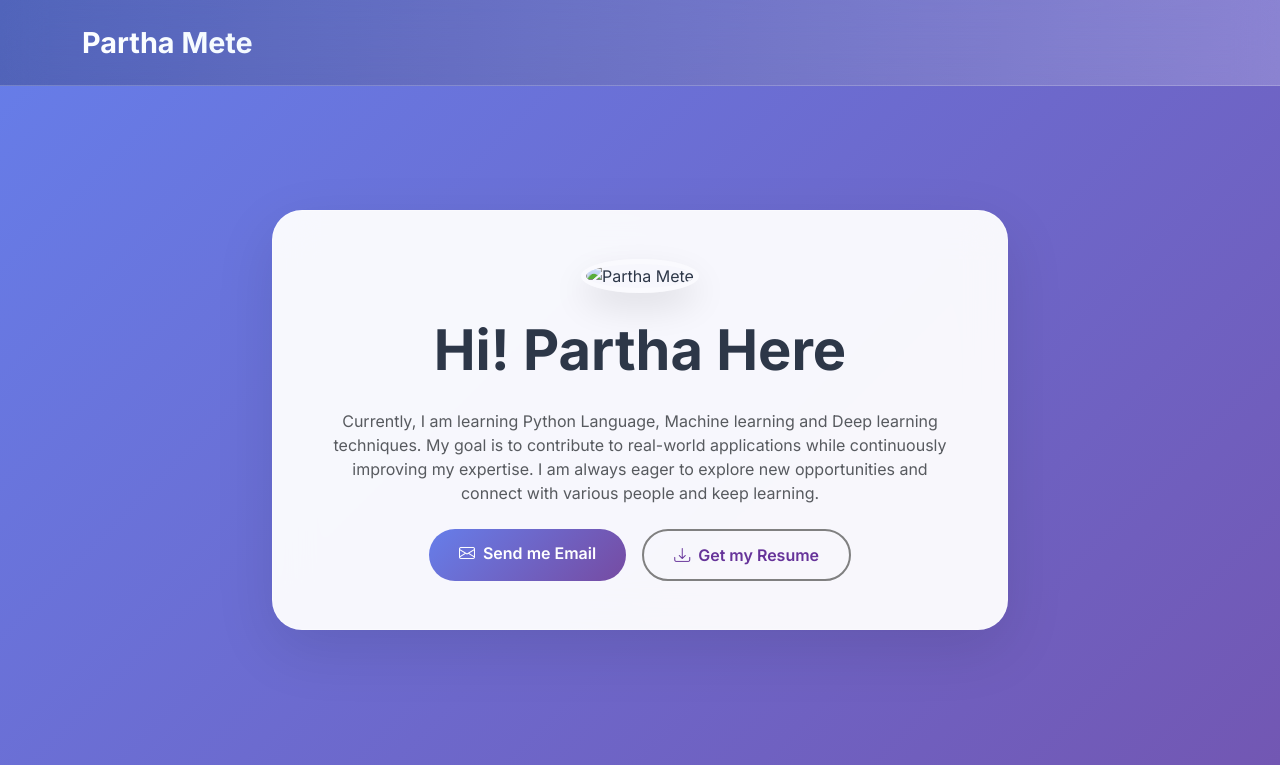
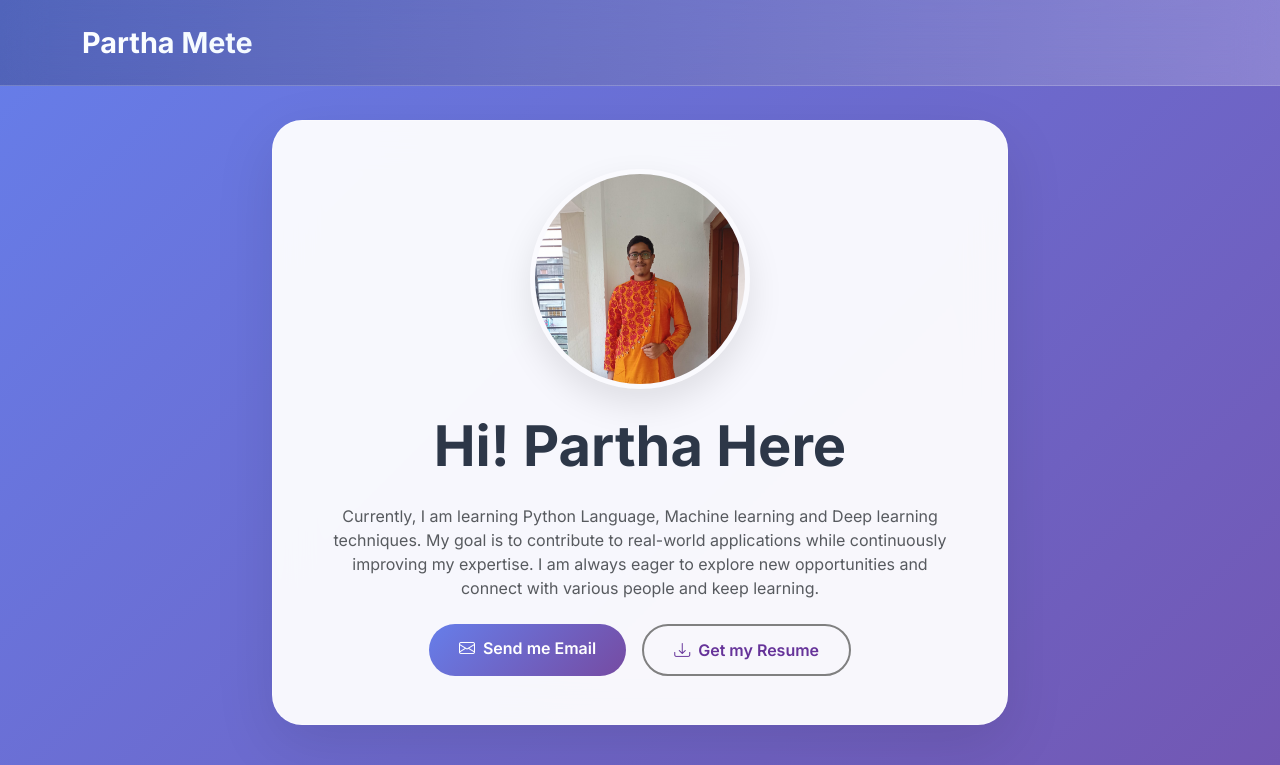
Before and after one commit to ParthaMete/portfolio, a plain HTML site: page index.html in a window 1280 px wide. Shown: the top 765 px of the page. Drawn offline with nearby package versions, Linux system fonts and the light colour scheme.

Commit message:
Update index.html

```diff
--- a/index.html
+++ b/index.html
@@ -815,7 +815,7 @@
             <div class="row justify-content-center">
                 <div class="col-lg-8">
                     <div class="hero-card p-5 text-center fade-in-up">
-                        <img src="resource/santu.jpg" class="profile-img mb-4" alt="Partha Mete">
+                        <img src="resource/santu.jpeg" class="profile-img mb-4" alt="Partha Mete">
                         <h1 class="display-4 fw-bold mb-4">Hi! Partha Here</h1>
                         <p class="lead mb-4 text-muted">
                         </p>
```
